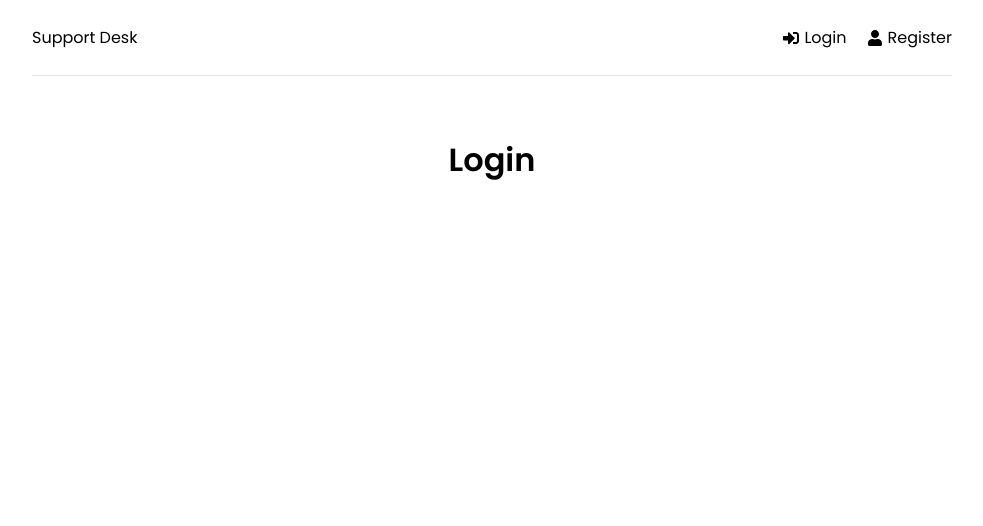
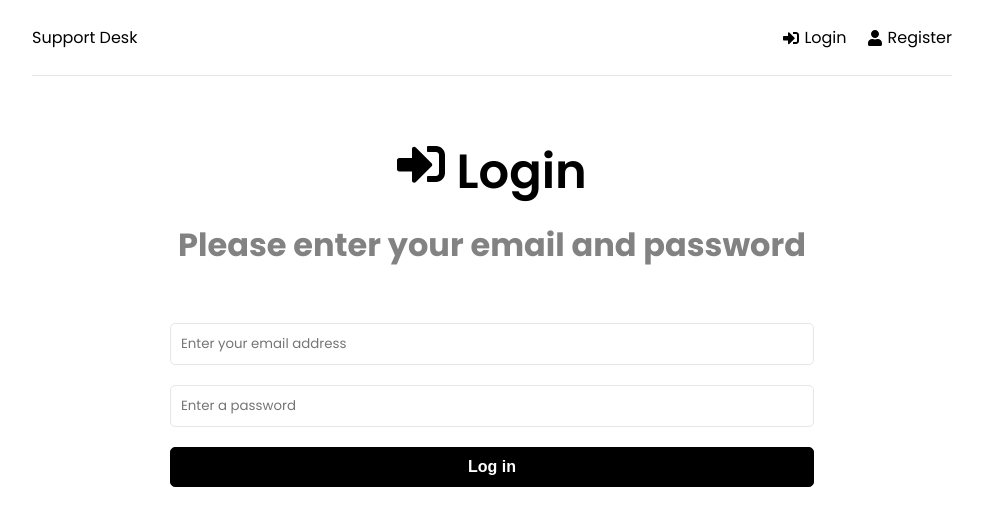
Before and after one commit to jonathanjacka/mern_ticket-system-help-desk, a React (Create React App) app in the folder frontend/: page /login in a window 1280 px wide. Shown: the top 526 px of the page, without its empty margins (148-1131 px from the left). Built offline with nearby package versions, Linux system fonts and the light colour scheme.

Commit message:
Updated Home, Register, Login views

```diff
--- a/frontend/src/App.js
+++ b/frontend/src/App.js
@@ -1,10 +1,14 @@
 import React from 'react';
 import { BrowserRouter as Router, Routes, Route } from 'react-router-dom';
+
 import Home from './views/Home';
 import Register from './views/Register';
 import Login from './views/Login';
 
 import Header from './components/Header';
+
+import { ToastContainer } from 'react-toastify';
+import 'react-toastify/dist/ReactToastify.css';
 
 function App() {
   return (
@@ -19,6 +23,15 @@
           </Routes>
         </div>
       </Router>
+      <ToastContainer
+        position='top-center'
+        autoClose={3000}
+        hideProgressBar={true}
+        newestOnTop={false}
+        closeOnClick
+        pauseOnHover
+        theme='dark'
+      />
     </>
   );
 }
--- a/frontend/src/views/Home.jsx
+++ b/frontend/src/views/Home.jsx
@@ -1,10 +1,17 @@
-import React from 'react'
+import React from 'react';
+import { Link } from 'react-router-dom';
+import { FaQuestionCircle, FaTicketAlt } from 'react-icons/fa';
 
 function Home() {
   return (
-    <div>
-      <h1>Home</h1>
-    </div>
+    <>
+      <section className="heading">
+        <h1>What do you need help with?</h1>
+        <p>Please choose option below:</p>
+      </section>
+      <Link to='/new-ticket' className='btn btn-reverse btn-block'><FaQuestionCircle /> Create new ticket</Link>
+      <Link to='/tickets' className='btn btn-block'><FaTicketAlt /> View my tickets</Link>
+    </>
   )
 }
 
--- a/frontend/src/views/Login.jsx
+++ b/frontend/src/views/Login.jsx
@@ -1,11 +1,54 @@
-import React from 'react'
+import { useState } from 'react';
+import { FaSignInAlt } from 'react-icons/fa';
+
+import { toast } from 'react-toastify';
 
 function Login() {
+
+  const [ formData, setFormData ] = useState({
+    email: '',
+    password: '',
+  });
+
+  const { email, password } = formData;
+
+  const handleChange = (event) => {
+    setFormData((prevState) => ({ ...prevState, [event.target.name]: event.target.value }))
+  };
+
+  const handleSubmit = (event) => {
+    event.preventDefault();
+
+  }
+
   return (
-    <div>
-      <h1>Login</h1>
-    </div>
+    <>
+      <section className="heading">
+        <h1>
+          <FaSignInAlt /> Login
+        </h1>
+        <p>Please enter your email and password</p>
+      </section>
+
+      <section className="form">
+        <form onSubmit={handleSubmit}>
+
+          {/* Email */}
+          <div className="form-group">
+            <input type="email" className='form-control' id='email' name='email' value={email} onChange={handleChange} placeholder='Enter your email address' required/>
+          </div>
+          {/* Password */}
+          <div className="form-group">
+            <input type="password" className='form-control' id='password' name='password' value={password} onChange={handleChange} placeholder='Enter a password' required/>
+          </div>
+
+          <div className="form-group">
+            <button className="btn btn-block">Log in</button>
+          </div>
+        </form>
+      </section>
+    </>
   )
 }
 
-export default Login
+export default Login;
--- a/frontend/src/views/Register.jsx
+++ b/frontend/src/views/Register.jsx
@@ -1,10 +1,64 @@
-import React from 'react'
+import { useState } from 'react';
+import { FaUser } from 'react-icons/fa';
+
+import { toast } from 'react-toastify';
 
 function Register() {
+
+  const [ formData, setFormData ] = useState({
+    name: '',
+    email: '',
+    password: '',
+    passwordConfirm: ''
+  });
+
+  const { name, email, password, passwordConfirm } = formData;
+
+  const handleChange = (event) => {
+    setFormData((prevState) => ({ ...prevState, [event.target.name]: event.target.value }))
+  };
+
+  const handleSubmit = (event) => {
+    event.preventDefault();
+
+    if(password !== passwordConfirm) {
+      toast.error('Passwords must match!');
+    }
+  }
+
   return (
-    <div>
-      <h1>Register</h1>
-    </div>
+    <>
+      <section className="heading">
+        <h1>
+          <FaUser /> Register
+        </h1>
+        <p>Please create an account</p>
+      </section>
+
+      <section className="form">
+        <form onSubmit={handleSubmit}>
+          {/* Name */}
+          <div className="form-group">
+            <input type="text" className='form-control' id='name' name='name' value={name} onChange={handleChange} placeholder='Enter your name' required/>
+          </div>
+          {/* Email */}
+          <div className="form-group">
+            <input type="email" className='form-control' id='email' name='email' value={email} onChange={handleChange} placeholder='Enter a valid email address' required/>
+          </div>
+          {/* Password */}
+          <div className="form-group">
+            <input type="password" className='form-control' id='password' name='password' value={password} onChange={handleChange} placeholder='Enter a password' required/>
+          </div>
+          {/* Confirm Password */}
+          <div className="form-group">
+            <input type="password" className='form-control' id='passwordConfirm' name='passwordConfirm' value={passwordConfirm} onChange={handleChange} placeholder='Confirm your password' required/>
+          </div>
+          <div className="form-group">
+            <button className="btn btn-block">Register</button>
+          </div>
+        </form>
+      </section>
+    </>
   )
 }
 
```
